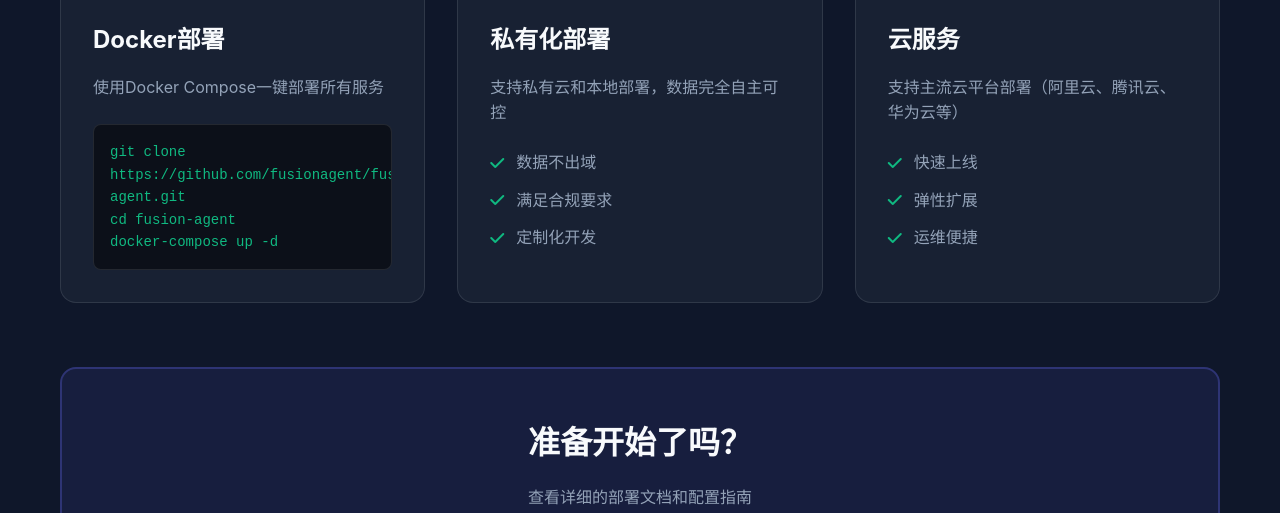
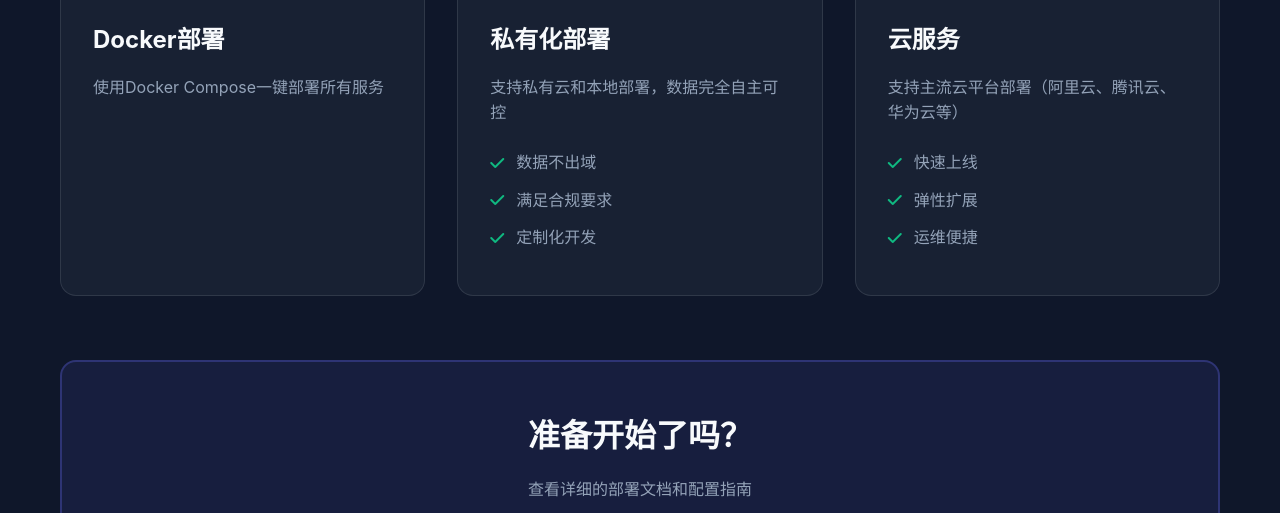
Before and after one commit to frank451209123/fusion-agent-website, a plain HTML site: page index.html in a window 1280 px wide. Shown: the part 5504-6017 px from the top of the page. Drawn offline with Linux system fonts and the light colour scheme.

Commit message:
Update index.html

```diff
--- a/index.html
+++ b/index.html
@@ -450,9 +450,6 @@
                     </div>
                     <h3>Docker部署</h3>
                     <p>使用Docker Compose一键部署所有服务</p>
-                    <div class="code-block">
-                        <code>git clone https://github.com/fusionagent/fusion-agent.git<br>cd fusion-agent<br>docker-compose up -d</code>
-                    </div>
                 </div>
 
                 <div class="deployment-card">
```
